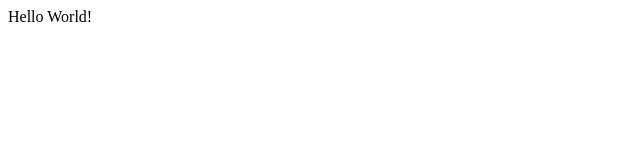
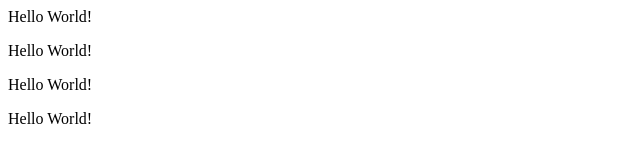
Before and after one commit to Holton-S/Rowdy_Hacks_Group, a plain HTML site: page index.html in a window 1280 px wide. Shown: the whole page, without its empty margins (0-640 px from the left). Drawn offline with Linux system fonts and the light colour scheme.

Commit message:
multiple

```diff
--- a/index.html
+++ b/index.html
@@ -7,5 +7,8 @@
 </head>
 <body>
     <p>Hello World!</p>
+    <p>Hello World!</p>
+    <p>Hello World!</p>
+    <p>Hello World!</p>
 </body>
 </html>
```
